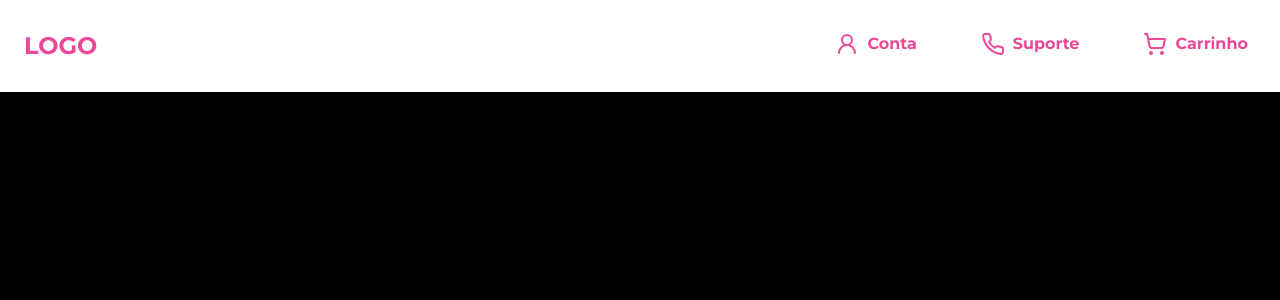
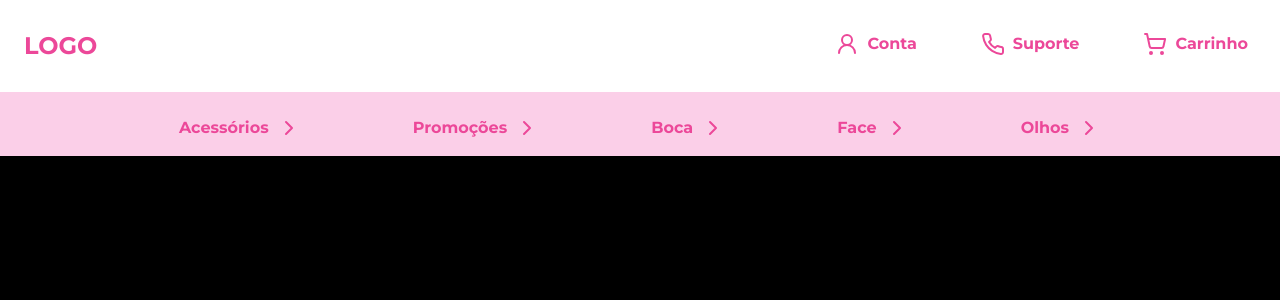
Before and after one commit to jordanogiacomet/store-website-next, a Next.js app: page / in a window 1280 px wide. Shown: the top 300 px of the page. Built offline with nearby package versions, Linux system fonts and the light colour scheme.

Commit message:
WIP - Basic dropdown implemented;

```diff
--- a/package.json
+++ b/package.json
@@ -9,6 +9,7 @@
     "lint": "next lint"
   },
   "dependencies": {
+    "framer-motion": "^11.3.21",
     "lucide": "^0.424.0",
     "lucide-react": "^0.424.0",
     "next": "14.2.5",
--- a/src/app/layout.tsx
+++ b/src/app/layout.tsx
@@ -4,6 +4,7 @@ import { Header } from '@/components/Header';
 import { UserRound, Phone, ShoppingCart } from 'lucide-react';
 import './globals.css';
 import MobileMenu from '@/components/MobileMenu';
+import { Subheader } from '@/components/Subheader';
 const montserrat = Montserrat({ subsets: ["latin"] });
 
 export default function RootLayout({
@@ -41,6 +42,7 @@ export default function RootLayout({
             </Header.Menu>
             <MobileMenu />
           </Header.Container>
+          <Subheader />
         </Header.Root>
       {children}
     </body>
--- a/src/app/page.tsx
+++ b/src/app/page.tsx
@@ -3,7 +3,7 @@ import React from 'react';
 export default function Home() {
   return (
     <main>
-      <h1 className="text-white">Welcome to the Home Page</h1>
+
     </main>
   );
 }
--- /dev/null
+++ b/src/components/Dropdown/index.tsx
@@ -0,0 +1,79 @@
+import { ChevronDown, ChevronRight } from 'lucide-react';
+import React, { useState, useRef, useEffect } from 'react';
+import { motion, AnimatePresence } from 'framer-motion';
+
+interface DropdownProps {
+  label: string;
+  items: string[];
+}
+
+export const Dropdown: React.FC<DropdownProps> = ({ label, items }) => {
+  const [isOpen, setIsOpen] = useState(false);
+  const dropdownRef = useRef<HTMLDivElement | null>(null);
+
+  const handleMouseEnter = () => {
+    setIsOpen(true);
+  };
+
+  const handleMouseLeave = () => {
+    setIsOpen(false);
+  };
+
+  const handleClickOutside = (event: MouseEvent) => {
+    if (dropdownRef.current && !dropdownRef.current.contains(event.target as Node)) {
+      setIsOpen(false);
+    }
+  };
+
+  useEffect(() => {
+    const handleDocumentClick = (event: MouseEvent) => handleClickOutside(event);
+
+    document.addEventListener('mousedown', handleDocumentClick);
+    return () => {
+      document.removeEventListener('mousedown', handleDocumentClick);
+    };
+  }, []);
+
+  return (
+    <div
+      className="relative"
+      ref={dropdownRef}
+      onMouseEnter={handleMouseEnter}
+      onMouseLeave={handleMouseLeave}
+    >
+      <button
+        className="flex items-center gap-2 font-bold text-pink-500 cursor-pointer"
+      >
+        {label}
+        <motion.div
+          initial={{ rotate: 0 }}
+          animate={{ rotate: isOpen ? 90 : 0 }}
+          transition={{ duration: 0.3 }}
+        >
+          <ChevronRight />
+        </motion.div>
+      </button>
+      <AnimatePresence>
+        {isOpen && (
+          <motion.div
+            className="absolute bg-white border border-gray-300 mt-4 rounded shadow-lg"
+            initial={{ opacity: 0, height: 0 }}
+            animate={{ opacity: 1, height: 'auto' }}
+            exit={{ opacity: 0, height: 0 }}
+            transition={{ duration: 0.3 }}
+          >
+            {items.map((item, index) => (
+              <div
+                key={index}
+                className="p-4 hover:bg-gray-100 cursor-pointer"
+                onClick={() => alert(item)}
+              >
+                {item}
+              </div>
+            ))}
+          </motion.div>
+        )}
+      </AnimatePresence>
+    </div>
+  );
+};
--- /dev/null
+++ b/src/components/Subheader/index.tsx
@@ -0,0 +1,26 @@
+import React from 'react';
+import { Dropdown } from '../Dropdown';
+
+export const Subheader = () => {
+  return (
+    <div className='p-6 bg-pink-200 h-16'>
+      <ul className='flex flex-row justify-center items-center gap-28'>
+        <li>
+          <Dropdown label="Acessórios" items={['Relógios', 'Bijuterias', 'Óculos']} />
+        </li>
+        <li>
+          <Dropdown label="Promoções" items={['Descontos', 'Ofertas Especiais']} />
+        </li>
+        <li>
+          <Dropdown label="Boca" items={['Batom', 'Gloss', 'Lápis de Boca']} />
+        </li>
+        <li>
+          <Dropdown label="Face" items={['Base', 'Pó Compacto', 'Blush']} />
+        </li>
+        <li>
+          <Dropdown label="Olhos" items={['Máscara de Cílios', 'Sombra', 'Delineador']} />
+        </li>
+      </ul>
+    </div>
+  );
+};
```
Also changed, not shown: 1 other file (tests, documents, lock files or other folders).
